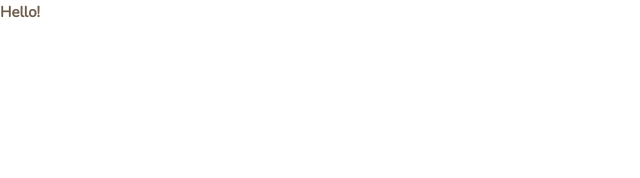
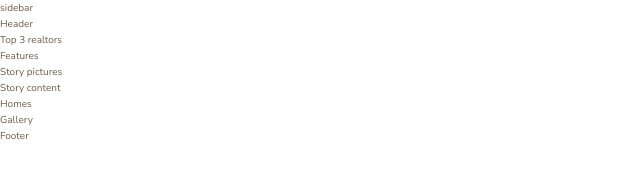
Before and after one commit to kotekirkitadze/nexter-project, a website: page index.html in a window 1280 px wide. Shown: the whole page, without its empty margins (0-640 px from the left). Drawn offline with nearby package versions, Linux system fonts and the light colour scheme.

Commit message:
markup implemented for overal layout

```diff
--- a/index.html
+++ b/index.html
@@ -15,7 +15,22 @@
 
 		<title>Nexter</title>
 	</head>
-	<body>
-		<h2>Hello!</h2>
+	<body class="container">
+		<div class="sidebar">sidebar</div>
+
+		<header class="header">Header</header>
+		<div class="realtors">Top 3 realtors</div>
+
+		<section class="features">Features</section>
+
+		<div class="story__pictures">Story pictures</div>
+
+		<div class="story__content">Story content</div>
+
+		<section class="homes">Homes</section>
+
+		<section class="gallery">Gallery</section>
+
+		<footer class="footer">Footer</footer>
 	</body>
 </html>
```
